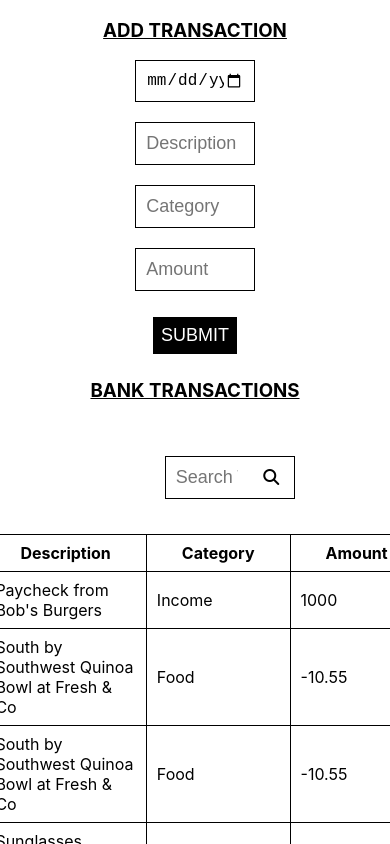
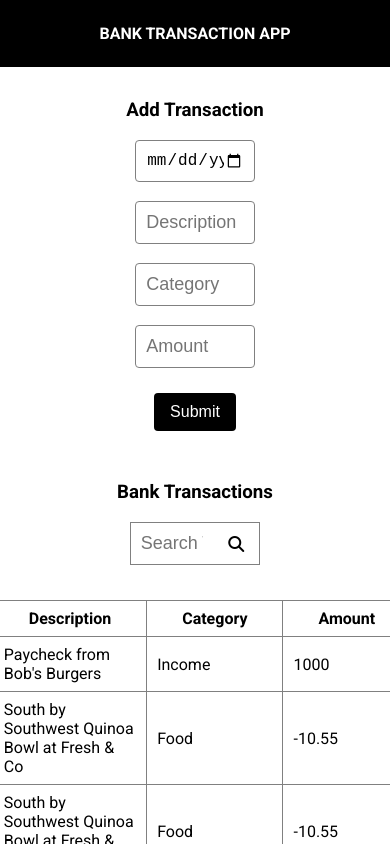
Before and after one commit to Gathoni-Wanjira/Bank-App, a React (Create React App) app: page / in a window 390 px wide. Shown: the top 844 px of the page. Built offline with nearby package versions, Linux system fonts and the light colour scheme; data requests are answered from the project's data file.

Commit message:
Delete Responsiveness

```diff
--- a/src/App.css
+++ b/src/App.css
@@ -1,8 +1,23 @@
 .App {
   margin: 0;
   padding: 0;
+  font-family: 'Inter', sans-serif;
+font-family: 'Roboto', sans-serif;
 }
+nav {
+    background-color: black;
+    margin: 0px;
+    margin-bottom: 32px;
 
+}
+nav p {
+    padding: 24px;
+    text-align: center;
+    color: #fff;
+    font-weight: bold;
+    margin: 0px;
+
+}
 .allTable {
   width: 100%;
   display: flex;
@@ -21,12 +36,12 @@ td:nth-child(3) {
 th {
   text-align: left;
   padding: 8px 35px;
-  border: 1px solid black;
+  border: 1px solid gray;
 }
 
 td {
   padding: 8px 10px;
-  border: 1px solid black;
+  border: 1px solid gray;
 }
 table {
   justify-content: center;
@@ -48,47 +63,56 @@ table {
   flex-direction: column;
   box-sizing: border-box;
   width: 100%;
+
 }
 
 input {
   width: 25%;
   padding: 10px;
-  border: 1px solid black;
+  border: 1px solid gray;
   font-size: large;
+  border-radius: 4px;
+
 }
 .form-heading {
   justify-content: center;
   align-items: center;
   justify-content: center;
   text-align: center;
-  text-decoration: underline;
+
 }
 .submit-form {
-  padding: 8px;
+  padding: 10px 16px;
+  border-radius: 4px;
   margin: 6px;
-  font-size: large;
+  font-size: 1em;
   background-color: black;
   color: #fff;
   border: none;
+  text-transform: capitalize;
+  margin-bottom: 32px;
+
 }
 .delete-form {
-  padding: 8px;
-  font-size: large;
+  padding: 8px 16px;
+  font-size: 0.8em;
   background-color: black;
   color: #fff;
   border: none;
+  border-radius: 48px;
 }
 
 .transactions-heading {
   text-align: center;
-  text-decoration: underline;
+
+
 }
 .Search-bar  {
     display: flex;
     justify-content: center;
     align-items: center;
     width: 100%;
-    padding: 35px;
+    padding-bottom: 35px;
 
 
 }
@@ -104,7 +128,7 @@ input {
     justify-content: center;
     align-items: center;
     width: 33%;
-    border: 1px solid black;
+    border: 1px solid gray;
 
 
 }
--- a/src/App.js
+++ b/src/App.js
@@ -31,15 +31,24 @@ function App() {
         }))
     }
 
+    function handleDelete (id) {
+        setTransactionData(transactionData.filter(transaction => {
+            return transaction.id !== id
+
+        }))
+
+
+    }
 
 
 
     return (
         <div className="App">
+            <nav><p>BANK TRANSACTION APP</p></nav>
             <Form updateTransactions={setTransactionData} transactionData={transactionData} />
-            <h3 className='transactions-heading'>BANK TRANSACTIONS</h3>
+            <h3 className='transactions-heading'>Bank Transactions</h3>
             <Search handleSearch={handleSearch} />
-            <Table dataResults={(text.length > 0) ? searchTransactionData : transactionData} />
+            <Table handleDelete = {handleDelete} dataResults={(text.length > 0) ? searchTransactionData : transactionData} />
 
         </div>
     );
--- a/src/Components/Form.js
+++ b/src/Components/Form.js
@@ -51,7 +51,7 @@ function Form({ transactionData, updateTransactions }) {
 
         <div>
             <div className='form-heading'>
-                <h3>ADD TRANSACTION</h3>
+                <h3>Add Transaction</h3>
             </div>
             <form className='AdditionalForm' >
                 <input required value={date} type='date' onChange={handleDate} />
@@ -62,7 +62,7 @@ function Form({ transactionData, updateTransactions }) {
                 <br />
                 <input required value={amount} placeholder='Amount' onChange={handleAmount} />
                 <br />
-                <button className='submit-form' onClick={handleSubmit}>SUBMIT</button>
+                <button className='submit-form' onClick={handleSubmit}>Submit</button>
             </form>
         </div>
     )
--- a/src/Components/Table.js
+++ b/src/Components/Table.js
@@ -1,7 +1,7 @@
 import React from 'react'
 import TransactionRow from './TransactionRow';
 
-function Table({ dataResults }) {
+function Table({ dataResults, handleDelete}) {
     console.log(dataResults);
     return (
 
@@ -21,7 +21,7 @@ function Table({ dataResults }) {
                 {dataResults.map(result => {
                     console.log(result);
 
-                    return <TransactionRow date={result.date} description={result.description} category={result.category} amount={result.amount} />
+                    return <TransactionRow key = {result.id} id = {result.id} handleDelete = {handleDelete} date={result.date} description={result.description} category={result.category} amount={result.amount} />
 
 
                 })}
--- a/src/Components/TransactionRow.js
+++ b/src/Components/TransactionRow.js
@@ -1,18 +1,28 @@
-import React from 'react'
+import React from "react";
 
-function TransactionRow(props) {
-    return (
+function TransactionRow({
+  date,
+  description,
+  category,
+  amount,
+  handleDelete,
+  id,
+}) {
 
-        <tr className='data'>
-            <td>{props.date}</td>
-            <td>{props.description}</td>
-            <td>{props.category}</td>
-            <td>{props.amount}</td>
-            <td><button className='delete-form'>Delete</button></td>
-        </tr>
-
-
-    )
+    function handleClick (e) {
+        handleDelete(id);
+    }
+  return (
+    <tr className="data">
+      <td>{date}</td>
+      <td>{description}</td>
+      <td>{category}</td>
+      <td>{amount}</td>
+      <td>
+        <button onClick = {handleClick} className="delete-form">Delete</button>
+      </td>
+    </tr>
+  );
 }
 
 export default TransactionRow;
```
